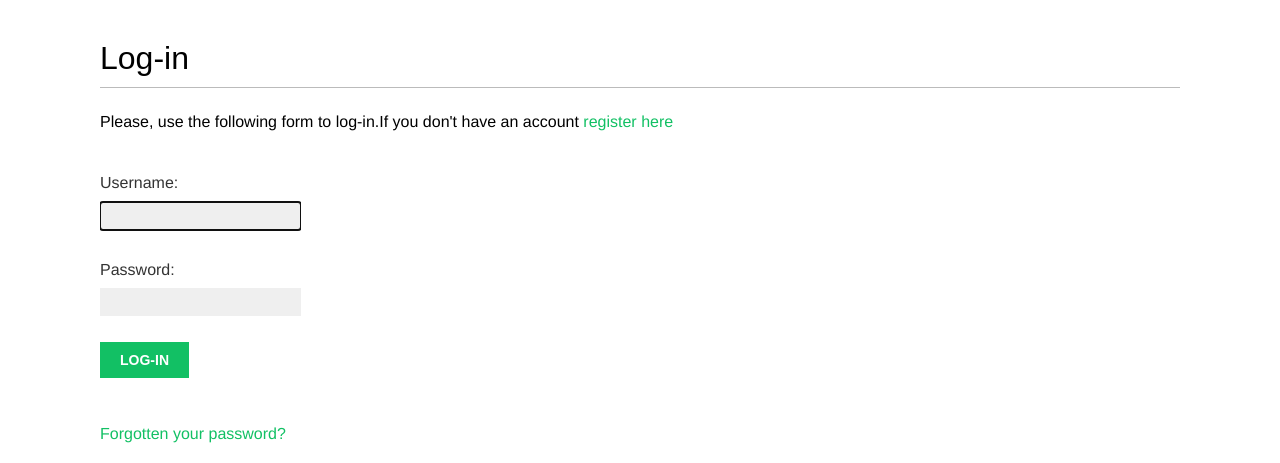
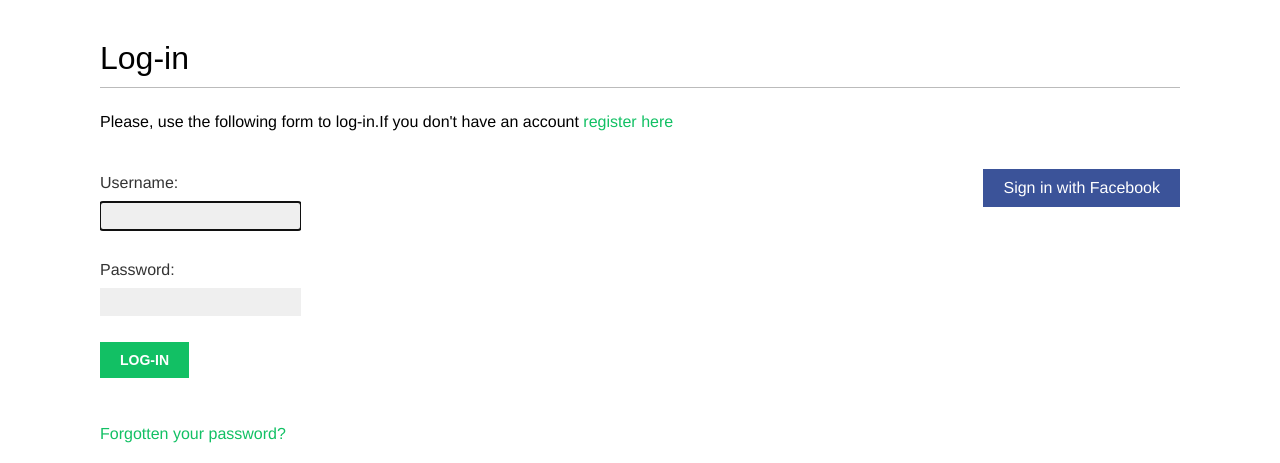
Before and after one commit to ShaonMahmood/PicBook, a Django app: a page that uses templates/registration/login.html in a window 1280 px wide. Shown: the part 47-510 px from the top of the page. Run offline with Django 3.2, Linux system fonts and the light colour scheme; some libraries are stand-ins or nearby versions; some web fonts are replaced.

Commit message:
Adding social auth

```diff
--- a/picbook/settings.py
+++ b/picbook/settings.py
@@ -55,6 +55,7 @@ INSTALLED_APPS = [
     'django.contrib.staticfiles',
     # 'crispy_forms',
     'user_account.apps.UserAccountConfig',
+    'social_django',
 ]
 
 MIDDLEWARE = [
@@ -120,6 +121,7 @@ DATABASES = {
 AUTHENTICATION_BACKENDS = [
     'django.contrib.auth.backends.ModelBackend',
     'user_account.authentication.EmailAuthBackend',
+    'social_core.backends.facebook.FacebookOAuth2',
 ]
 
 
@@ -180,12 +182,12 @@ MEDIA_ROOT = os.path.join(BASE_DIR, 'media')
 
 # CRISPY_TEMPLATE_PACK = 'bootstrap4'
 
-EMAIL_BACKEND = 'django.core.mail.backends.console.EmailBackend'
 
 # Local Settings Configuration
 
 try:
-   from local_settings import *
+    print("Outside")
+    from .local_settings import *
 except ImportError:
     pass
     # raise Exception("A local_settings.py file is required to run this project")
--- a/picbook/urls.py
+++ b/picbook/urls.py
@@ -21,6 +21,8 @@ from django.contrib import admin
 urlpatterns = [
     url(r'^admin/', admin.site.urls),
     url(r'^user-account/', include('user_account.urls', namespace='user_account')),
+    url('social-auth/',
+            include('social_django.urls', namespace='social')),
 ]
 
 if settings.DEBUG:
--- a/templates/registration/login.html
+++ b/templates/registration/login.html
@@ -25,12 +25,12 @@
         <p><a href="{% url "user_account:password_reset" %}">Forgotten your password?</a></p>
     </div>
 
-{#    <div class="social">#}
-{#        <ul>#}
-{#            <li class="facebook"><a href="{% url "social:begin" "facebook" %}">Sign in with Facebook</a></li>#}
-{#            <li class="twitter"><a href="{% url "social:begin" "twitter" %}">Login with Twitter</a></li>#}
-{#            <li class="google"><a href="{% url "social:begin" "google-oauth2" %}">Login with Google</a></li>#}
-{#        </ul>#}
-{#    </div>#}
+    <div class="social">
+        <ul>
+            <li class="facebook">
+                <a href="{% url "social:begin" "facebook" %}">Sign in with Facebook</a>
+            </li>
+        </ul>
+    </div>
 
 {% endblock %}
```
